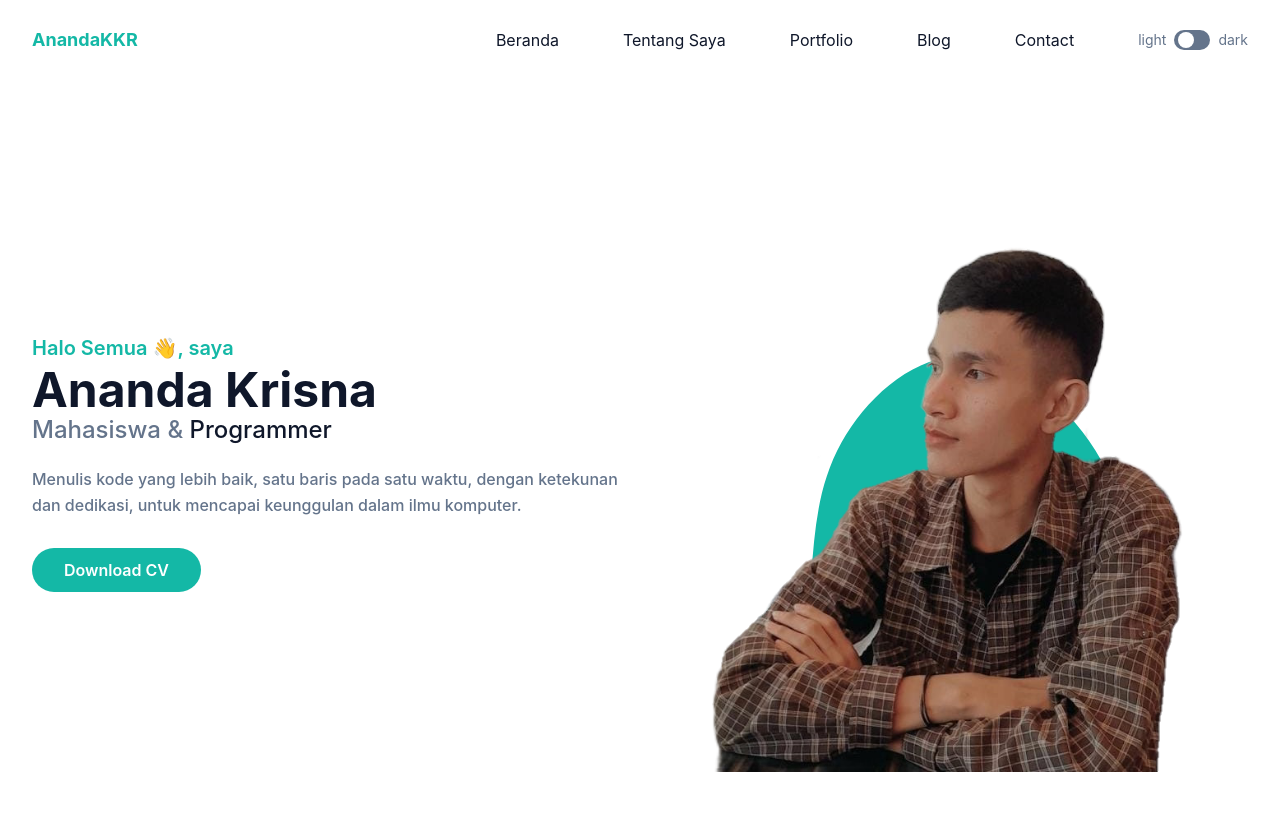
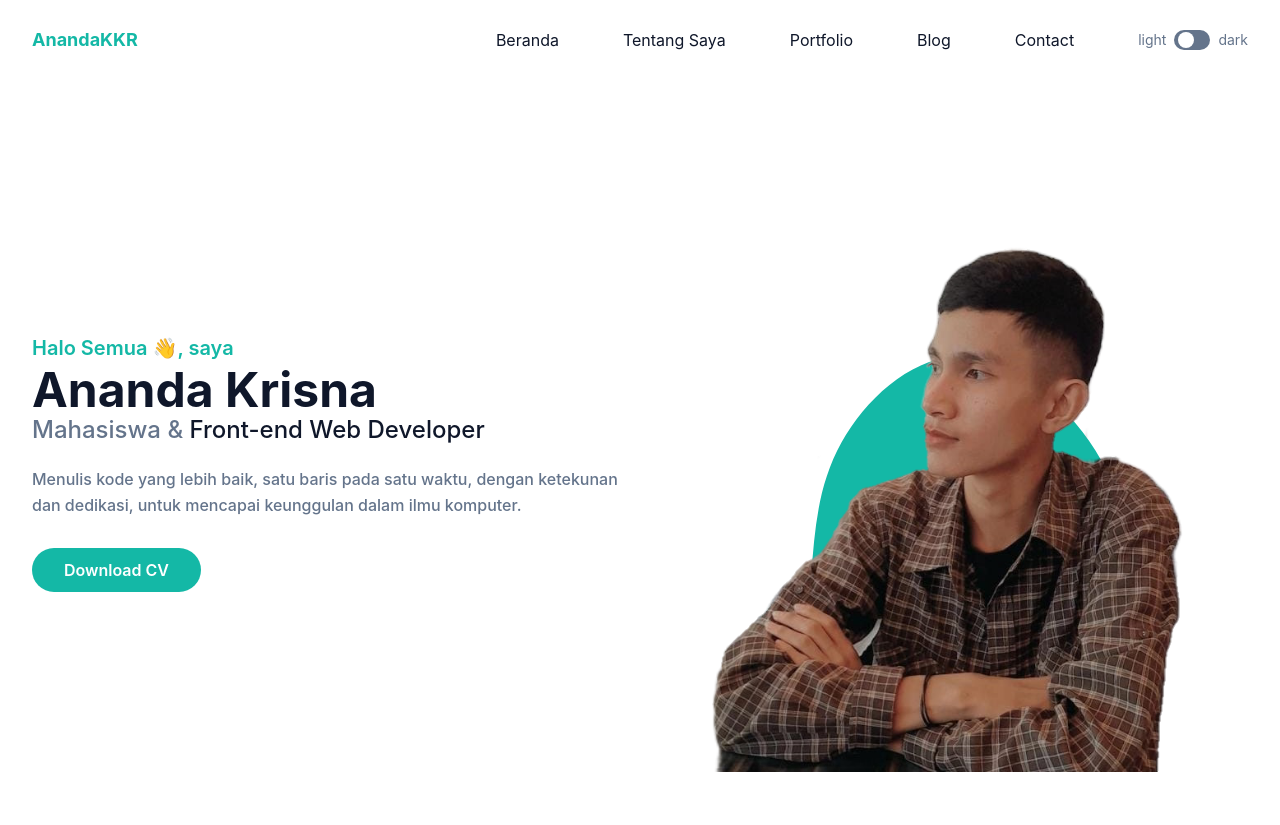
Before and after one commit to anandakkr/CV, a plain HTML site: page index.html in a window 1280 px wide. Shown: the top 825 px of the page. Drawn offline with Linux system fonts and the light colour scheme.

Commit message:
index.html

```diff
--- a/index.html
+++ b/index.html
@@ -75,7 +75,7 @@
         <div class="flex flex-wrap">
           <div class="w-full self-center px-4 lg:w-1/2">
             <h1 class="text-base font-semibold text-primary md:text-xl">Halo Semua 👋, saya <span class="mt-1 block text-4xl font-bold text-dark dark:text-white lg:text-5xl">Ananda Krisna</span></h1>
-            <h2 class="mb-5 text-lg font-medium text-secondary lg:text-2xl">Mahasiswa & <span class="text-dark dark:text-white">Programmer</span></h2>
+            <h2 class="mb-5 text-lg font-medium text-secondary lg:text-2xl">Mahasiswa & <span class="text-dark dark:text-white">Front-end Web Developer</span></h2>
             <p class="mb-10 font-medium leading-relaxed text-secondary">Menulis kode yang lebih baik, satu baris pada satu waktu, dengan ketekunan dan dedikasi, untuk mencapai keunggulan dalam ilmu komputer.</p>
 
             <a href="dist/img/portfolio/CVAnanda.pdf" download class="rounded-full bg-primary py-3 px-8 text-base font-semibold text-white transition duration-300 ease-in-out hover:opacity-80 hover:shadow-lg">
```
